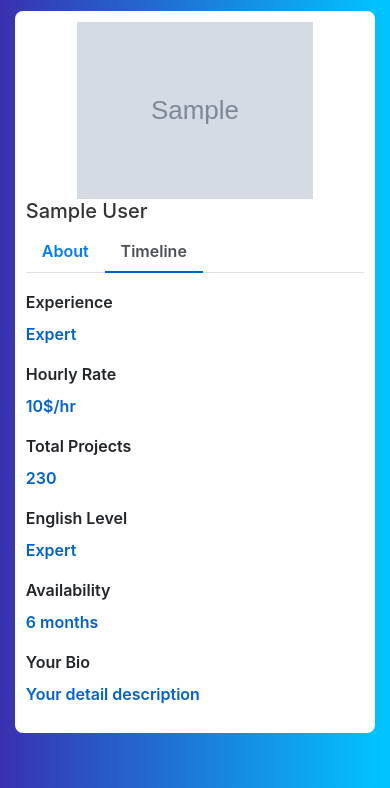
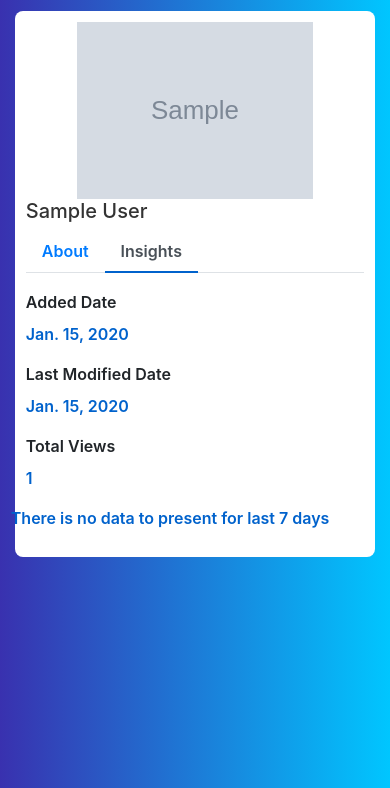
Before and after one commit to borkarfaiz/neosis_telephone_directory, a Django app: template neosis_telephone_directory/templates/telephone_directory/contacts_detail.html in a window 390 px wide, after a click on "Insights". Shown: the part 56-844 px from the top of the page. Run offline with Django 3.2, Linux system fonts and the light colour scheme; tables that the repository leaves empty hold one stand-in row (values such as "Sample post"); the template is opened without the code that fills it: values that come from a table or form of the project are taken from there, most other values are stand-ins (such as "Sample title", 1, 10 or a date in 2020); grey boxes marked "Sample" are stand-in pictures; parts of the project's set-up code (start-up, migrations or seed data) failed here and were passed over; some libraries are stand-ins or nearby versions.

Commit message:
telphone_directory > insights things completed

```diff
--- a/neosis_telephone_directory/telephone_directory/forms.py
+++ b/neosis_telephone_directory/telephone_directory/forms.py
@@ -18,5 +18,5 @@ class PictureForm(ModelForm):
         model = Contacts
         fields = [
         "first_name", "middle_name", "last_name", "email", "mobile_number",
-        "landline_number", "profile_pic"
+        "landline_number", "notes", "profile_pic"
         ]
--- a/neosis_telephone_directory/telephone_directory/models.py
+++ b/neosis_telephone_directory/telephone_directory/models.py
@@ -32,5 +32,5 @@ class Contacts(TimeStampedModel):
 
 class ContactViewCount(TimeStampedModel):
     contact = models.ForeignKey(Contacts, on_delete=models.CASCADE)
-    date = models.DateField()
+    count_date = models.DateField()
     count = models.PositiveIntegerField(default=0)
--- a/neosis_telephone_directory/templates/telephone_directory/contacts_detail.html
+++ b/neosis_telephone_directory/templates/telephone_directory/contacts_detail.html
@@ -2,10 +2,6 @@
 {% load static %}
 {% load crispy_forms_tags %}
 
-
-{% comment %} <link rel="stylesheet" type="text/css" href="{% static 'css/telephone_directory/contacts_detail.css' %}"> {% endcomment %}
-
-{% comment %} <link href="{% static 'css/project.css' %}" rel="stylesheet"> {% endcomment %}
 
 {% block title %}Details{% endblock %}
 
@@ -14,7 +10,7 @@
 {% endblock %}
 
 {% block content %}
-{% comment %} template link:  {% endcomment %}
+{% comment %} template link: https://bootsnipp.com/snippets/K0ZmK {% endcomment %}
 <div class="container emp-profile">
             <form method="post">
                 <div class="row">
@@ -37,7 +33,7 @@
                                     <a class="nav-link active" id="home-tab" data-toggle="tab" href="#home" role="tab" aria-controls="home" aria-selected="true">About</a>
                                 </li>
                                 <li class="nav-item">
-                                    <a class="nav-link" id="profile-tab" data-toggle="tab" href="#profile" role="tab" aria-controls="profile" aria-selected="false">Timeline</a>
+                                    <a class="nav-link" id="profile-tab" data-toggle="tab" href="#profile" role="tab" aria-controls="profile" aria-selected="false">Insights</a>
                                 </li>
                             </ul>
                         </div>
@@ -47,10 +43,7 @@
                     </div> {% endcomment %}
                 </div>
                 <div class="row">
-                    <div class="col-md-4">
-                         {% comment %} added space {% endcomment %}
-                    </div>
-                    <div class="col-md-8">
+                    <div class="offset-md-4 col-md-8">
                         <div class="tab-content profile-tab" id="myTabContent">
                             <div class="tab-pane fade show active" id="home" role="tabpanel" aria-labelledby="home-tab">
                                         <div class="row">
@@ -105,50 +98,74 @@
                             <div class="tab-pane fade" id="profile" role="tabpanel" aria-labelledby="profile-tab">
                                         <div class="row">
                                             <div class="col-md-6">
-                                                <label>Experience</label>
+                                                <label>Added Date</label>
                                             </div>
                                             <div class="col-md-6">
-                                                <p>Expert</p>
+                                                <p>{{ object.created|date }}</p>
                                             </div>
                                         </div>
                                         <div class="row">
                                             <div class="col-md-6">
-                                                <label>Hourly Rate</label>
+                                                <label>Last Modified Date</label>
                                             </div>
                                             <div class="col-md-6">
-                                                <p>10$/hr</p>
+                                                <p>{{ object.modified|date }}</p>
                                             </div>
                                         </div>
                                         <div class="row">
                                             <div class="col-md-6">
-                                                <label>Total Projects</label>
+                                                <label>Total Views</label>
                                             </div>
                                             <div class="col-md-6">
-                                                <p>230</p>
+                                                <p>{{ total_views }}</p>
                                             </div>
                                         </div>
                                         <div class="row">
-                                            <div class="col-md-6">
-                                                <label>English Level</label>
-                                            </div>
-                                            <div class="col-md-6">
-                                                <p>Expert</p>
+                                            <div class="offset-3">
+                                                {% if data_present %}
+                                                    <p> Last 7 Days Views Count </p>
+                                                {% endif %}
                                             </div>
                                         </div>
                                         <div class="row">
-                                            <div class="col-md-6">
-                                                <label>Availability</label>
-                                            </div>
-                                            <div class="col-md-6">
-                                                <p>6 months</p>
-                                            </div>
+                                            {% if  data_present %}
+                                                <div id="container" style="width: 75%;">
+                                                    <canvas id="pie-chart"></canvas>
+                                                </div>
+
+                                                <script src="https://cdn.jsdelivr.net/npm/chart.js@2.9.3/dist/Chart.min.js"></script>
+                                                <script>
+
+                                                    var config = {
+                                                    type: 'pie',
+                                                    data: {
+                                                        datasets: [{
+                                                        data: {{ data|safe }},
+                                                        backgroundColor: [
+                                                            "#0074D9", "#FF4136", "#2ECC40", "#FF851B", "#7FDBFF", "#B10DC9", "#FFDC00"
+                                                        ],
+                                                        label: 'Population'
+                                                        }],
+                                                        labels: {{ labels|safe }}
+                                                    },
+                                                    options: {
+                                                        responsive: true
+                                                    }
+                                                    };
+
+                                                    window.onload = function() {
+                                                    var ctx = document.getElementById('pie-chart').getContext('2d');
+                                                    window.myPie = new Chart(ctx, config);
+                                                    };
+
+                                                </script>
+
+                                            {% else %}
+                                                    <div class="offset-md-2">
+                                                        <p> There is no data to present for last 7 days </p>
+                                                    </div>
+                                           {% endif %}
                                         </div>
-                                <div class="row">
-                                    <div class="col-md-12">
-                                        <label>Your Bio</label><br/>
-                                        <p>Your detail description</p>
-                                    </div>
-                                </div>
                             </div>
                         </div>
                     </div>
--- a/requirements/base.txt
+++ b/requirements/base.txt
@@ -5,6 +5,7 @@ argon2-cffi==20.1.0  # https://github.com/hynek/argon2_cffi
 whitenoise==5.2.0  # https://github.com/evansd/whitenoise
 redis==3.5.3  # https://github.com/andymccurdy/redis-py
 hiredis==1.1.0  # https://github.com/redis/hiredis-py
+pandas==1.1.5 # https://pandas.pydata.org/
 
 # Django
 # ------------------------------------------------------------------------------
```
Also changed, not shown: neosis_telephone_directory/telephone_directory/views.py (+51 -2 lines), neosis_telephone_directory/static/css/telephone_directory/contacts_detail.css (line endings or trailing spaces), neosis_telephone_directory/telephone_directory/migrations/0005_auto_20201209_1852.py (added).
